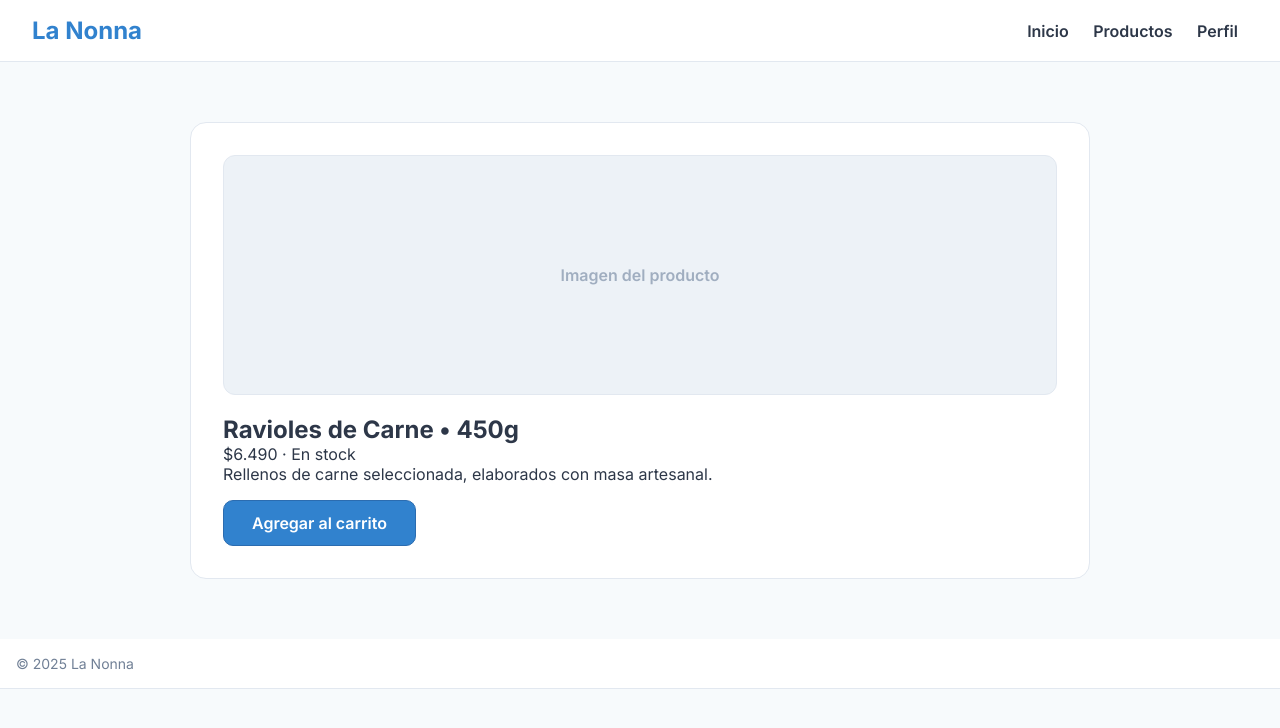
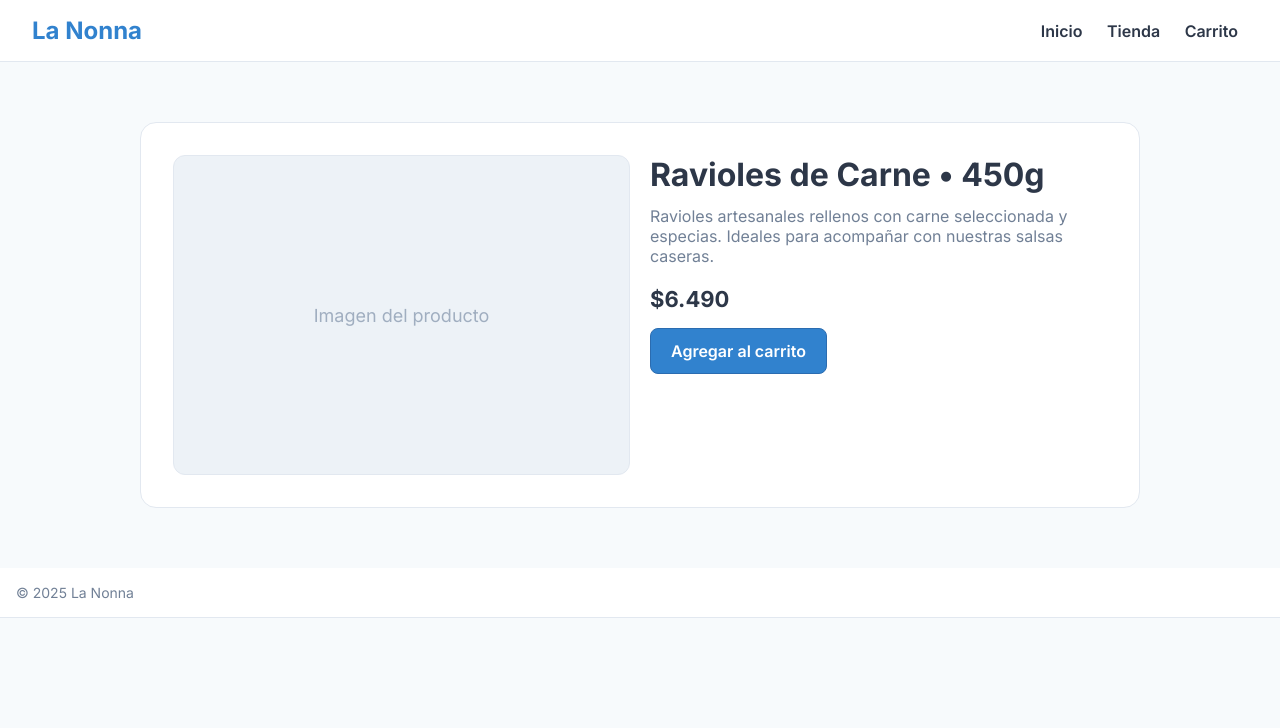
Before and after one commit to benja337/pagunificada, a plain HTML site: page producto.html in a window 1280 px wide. Drawn offline with Linux system fonts and the light colour scheme.

Commit message:
Update producto.html

```diff
--- a/producto.html
+++ b/producto.html
@@ -12,10 +12,12 @@
   header,footer{background:#fff;border-bottom:1px solid var(--line);padding:16px 32px;display:flex;align-items:center;justify-content:space-between}
   .logo{font-size:24px;font-weight:700;color:var(--accent)}
   header a{color:var(--text);text-decoration:none;margin:0 10px;font-weight:600}
-  .wrap{max-width:900px;margin:60px auto;background:#fff;border:1px solid var(--line);border-radius:16px;padding:32px}
-  .img{height:240px;background:#edf2f7;border:1px solid var(--line);border-radius:12px;margin-bottom:20px;display:flex;align-items:center;justify-content:center;color:#a0aec0;font-weight:600}
-  .info{margin-bottom:16px}
-  .btn{display:inline-block;background:var(--accent);color:#fff;padding:12px 28px;border-radius:10px;text-decoration:none;font-weight:600;border:1px solid var(--accent-700)}
+  .wrap{max-width:1000px;margin:60px auto;background:#fff;border:1px solid var(--line);border-radius:16px;padding:32px;display:grid;grid-template-columns:1fr 1fr;gap:20px}
+  .img{background:#edf2f7;border:1px solid var(--line);border-radius:12px;height:320px;display:flex;align-items:center;justify-content:center;color:#a0aec0;font-size:18px}
+  h1{margin-bottom:12px}
+  p{color:var(--sub);margin-bottom:20px}
+  .price{font-size:22px;font-weight:700;margin-bottom:16px}
+  .btn{display:inline-block;background:var(--accent);color:#fff;padding:12px 20px;border-radius:8px;border:1px solid var(--accent-700);font-weight:600;text-decoration:none}
   footer{text-align:center;color:var(--sub);font-size:14px;padding:16px}
 </style>
 </head>
@@ -24,19 +26,19 @@
   <div class="logo">La Nonna</div>
   <nav>
     <a href="index.html">Inicio</a>
-    <a href="compras.html">Productos</a>
-    <a href="perfil.html">Perfil</a>
+    <a href="compras.html">Tienda</a>
+    <a href="carrito.html">Carrito</a>
   </nav>
 </header>
 
 <div class="wrap">
   <div class="img">Imagen del producto</div>
-  <div class="info">
-    <h2>Ravioles de Carne • 450g</h2>
-    <p>$6.490 · En stock</p>
-    <p>Rellenos de carne seleccionada, elaborados con masa artesanal.</p>
+  <div>
+    <h1>Ravioles de Carne • 450g</h1>
+    <p>Ravioles artesanales rellenos con carne seleccionada y especias. Ideales para acompañar con nuestras salsas caseras.</p>
+    <div class="price">$6.490</div>
+    <a href="carrito.html" class="btn">Agregar al carrito</a>
   </div>
-  <a href="carrito.html" class="btn">Agregar al carrito</a>
 </div>
 
 <footer>© 2025 La Nonna</footer>
```
